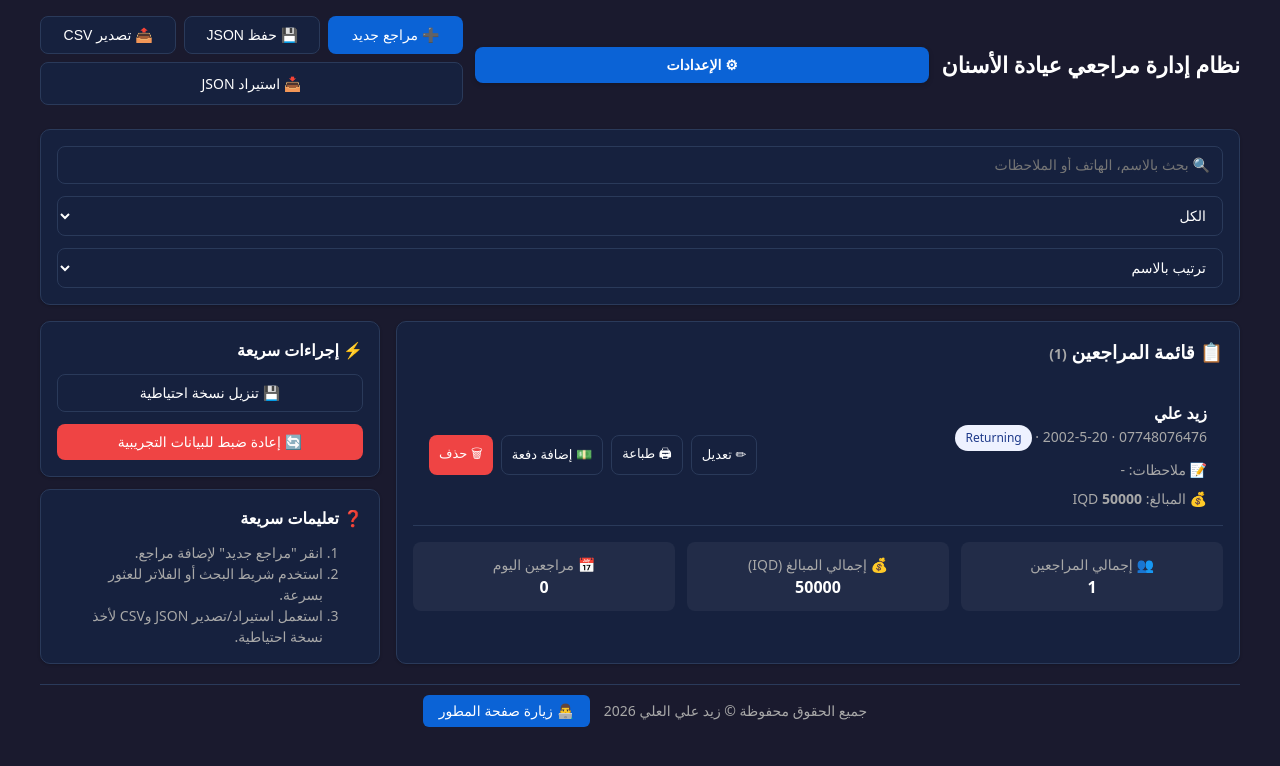
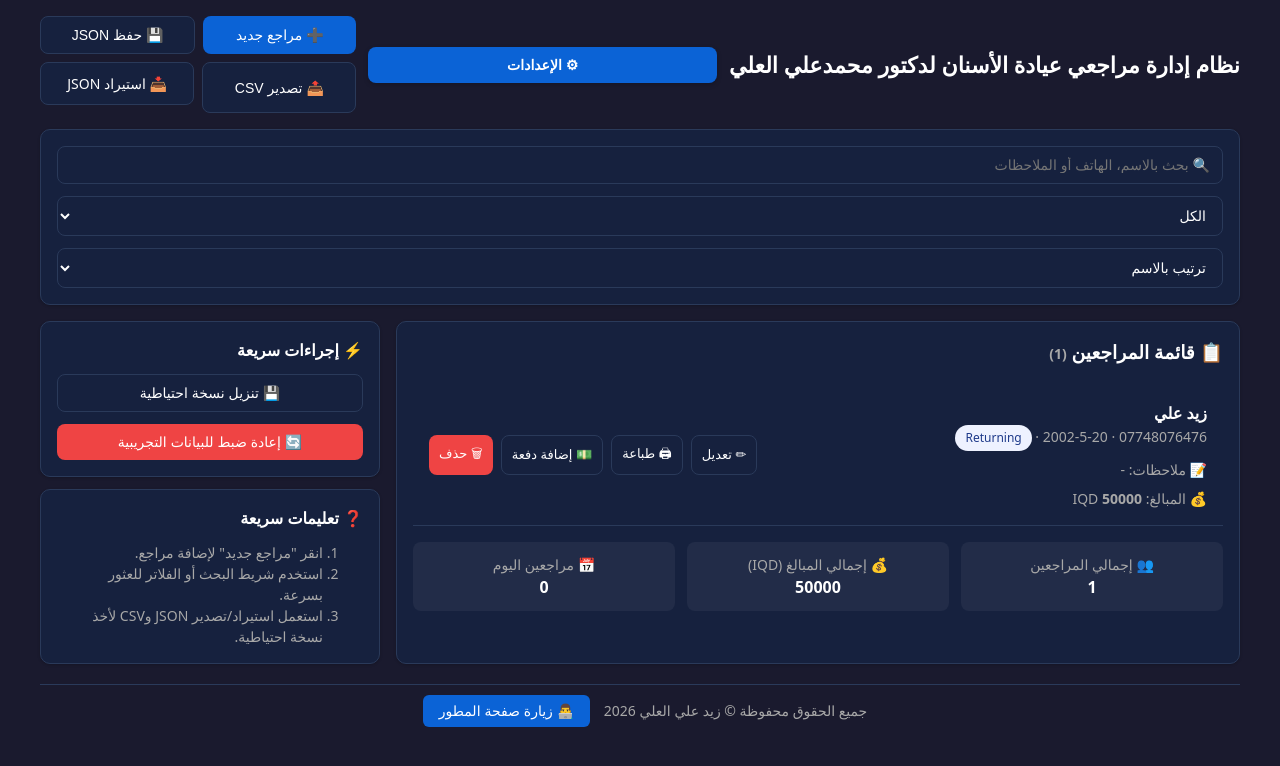
Before and after one commit to z0z0502/oprnmo502502, a plain HTML site: page index.html in a window 1280 px wide. Drawn offline with Linux system fonts and the light colour scheme.

Commit message:
Update index.html

```diff
--- a/index.html
+++ b/index.html
@@ -571,7 +571,7 @@
 <body>
   <div class="container">
     <header>
-      <h1>نظام إدارة مراجعي عيادة الأسنان</h1>
+      <h1> نظام إدارة مراجعي عيادة الأسنان لدكتور محمدعلي العلي</h1>
       <button class="settings-btn" id="settingsBtn">⚙ الإعدادات</button>
       <div class="settings-menu" id="settingsMenu">
         <div class="settings-section">
```
